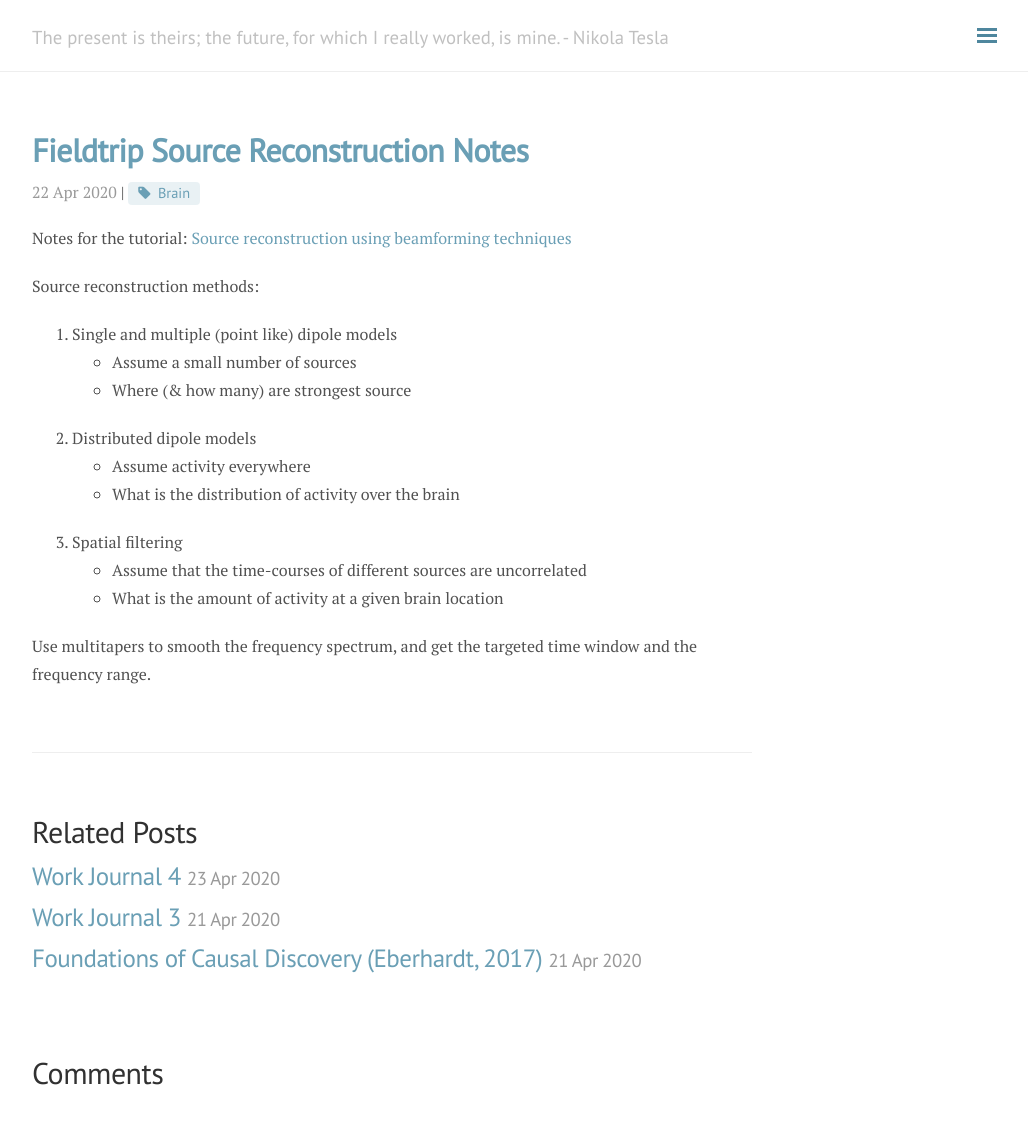
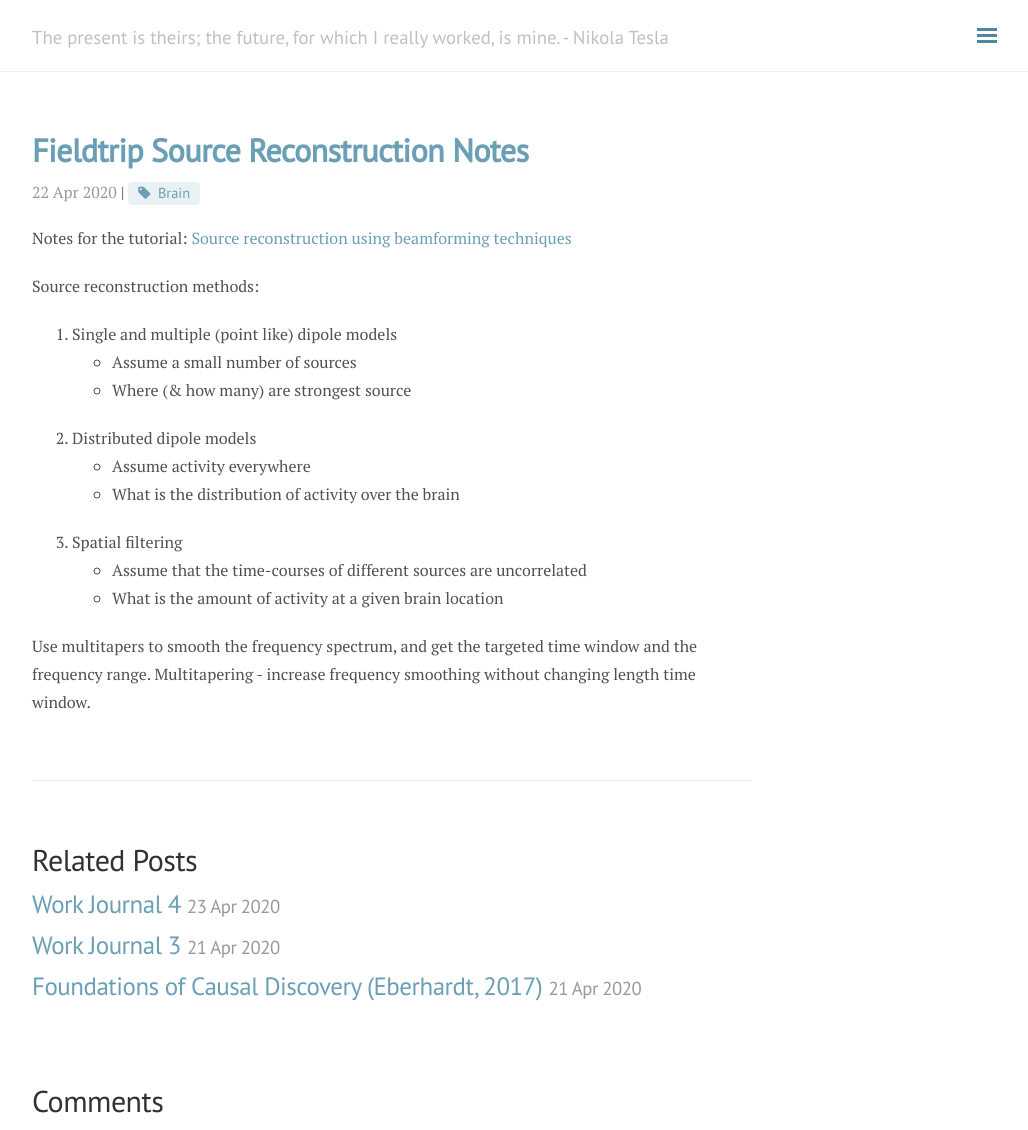
Before and after one commit to andylikescodes/andylikescodes.github.io, a Jekyll site: the page built from _posts/2020-04-22-Field-Trip-Source-Reconstruction-Notes.md, in a window 1280 px wide and 1130 px high. Shown: the whole window, without its empty margins (248-1276 px from the left). Built offline with Jekyll 4.4.1, drawn with Linux system fonts in a browser that asks for light colours; nearby versions of some CDN libraries; comment, search, counter and statistics services are not loaded.

Commit message:
_posts/2020-04-22-Field-Trip-Source-Reconstruction-Notes.md updated from https://stackedit.io/

```diff
--- a/_posts/2020-04-22-Field-Trip-Source-Reconstruction-Notes.md
+++ b/_posts/2020-04-22-Field-Trip-Source-Reconstruction-Notes.md
@@ -21,9 +21,9 @@ Source reconstruction methods:
 	- Assume that the time-courses of different sources are uncorrelated
 	- What is the amount of activity at a given brain location
 
-Use multitapers to smooth the frequency spectrum, and get the targeted time window and the frequency range.
+Use multitapers to smooth the frequency spectrum, and get the targeted time window and the frequency range. Multitapering - increase frequency smoothing without changing length time window.
 
 <!--stackedit_data:
-eyJoaXN0b3J5IjpbNzA0OTM1NDM0LC01NTMzODk2LC0xNTUwMz
+eyJoaXN0b3J5IjpbMjc1NjY3OTU4LC01NTMzODk2LC0xNTUwMz
 E0NDQyXX0=
 -->
```
